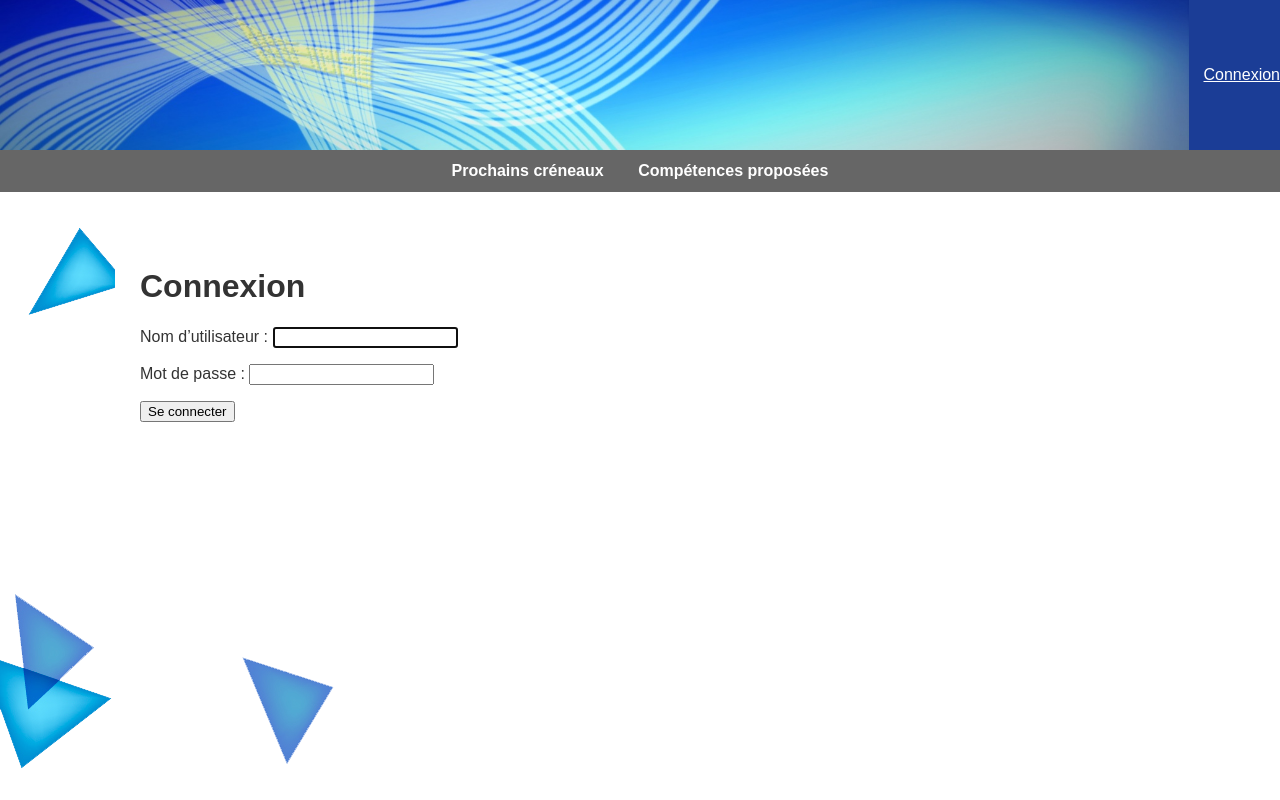
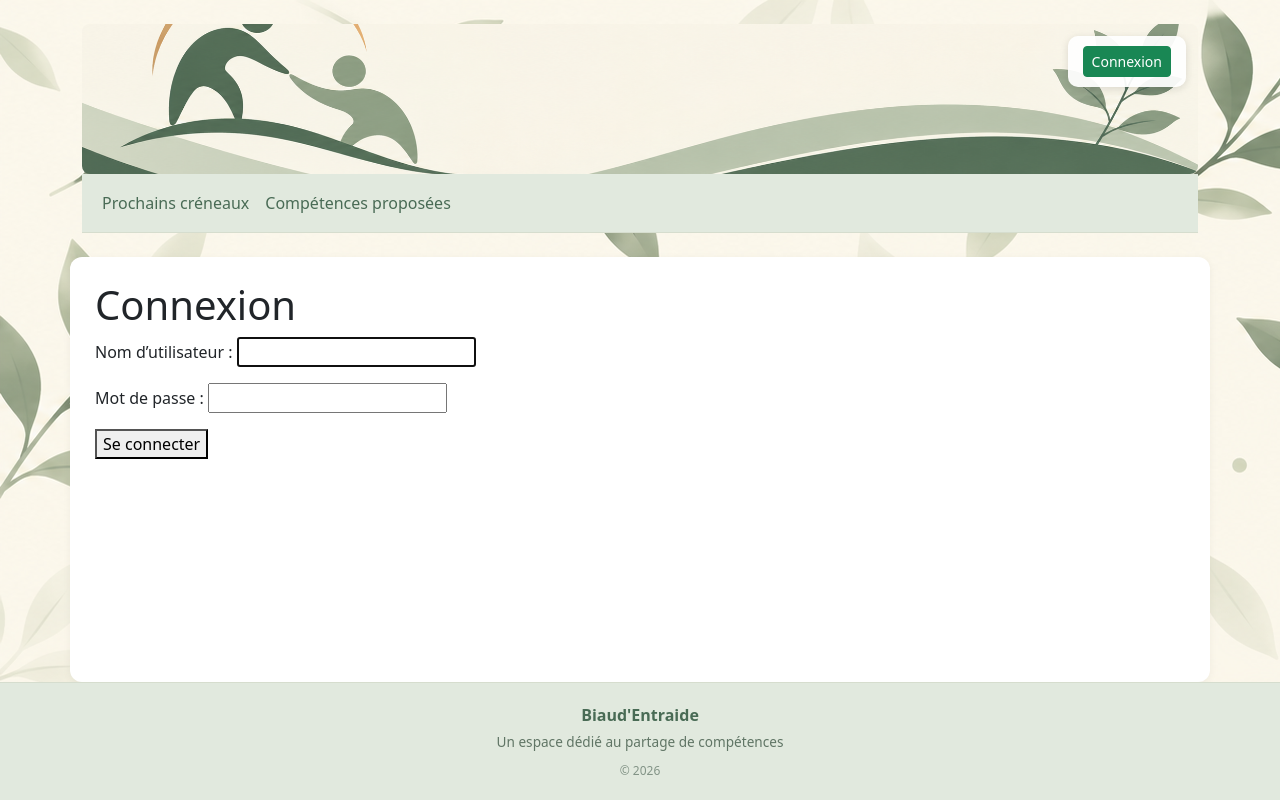
Before and after one commit to severinehmfms/evaldjango, a Django app: page /entraide/login/ in a window 1280 px wide. Run offline with Django 5.2, Linux system fonts and the light colour scheme; parts of the project's set-up code (start-up, migrations or seed data) failed here and were passed over.

Commit message:
Modification du style, en intégrant bootstrap

```diff
--- a/biaudentraide/entraide/static/entraide/style.css
+++ b/biaudentraide/entraide/static/entraide/style.css
@@ -1,7 +1,3 @@
-body {
-    background: white url("images/background.png") no-repeat;
-}
-
 /* Messages d'erreur des formulaires Django */
 /* Messages d'erreur en rouge */
 .errorlist {
--- a/biaudentraide/static/style.css
+++ b/biaudentraide/static/style.css
@@ -1,88 +1,137 @@
 body {
     margin: 0;
     font-family: Arial, sans-serif;
-    background-color: #f5f5f5;
-    color: #333;
+    background: white url("images/backgroundnew.png");
+    background-color: #F4F3EA;
+    color: #39463A;
 }
 
 header {
     text-align: center;
-    background-color: white;
 }
 
+/* Bannière */
 header img {
     width: 100%;
     max-height: 150px;
     object-fit: cover;
-}
-
-nav {
-    background-color: #666;
-    padding: 12px;
-    text-align: center;
-}
-
-nav a {
-    color: white;
-    text-decoration: none;
-    margin: 0 15px;
-    font-weight: bold;
-}
-
-nav a:hover {
-    text-decoration: underline;
-}
-
-main {
-    max-width: 1000px;
-    margin: 30px auto;
-    padding: 25px;
-    background-color: white;
-    border-radius: 8px;
-    min-height: 300px;
-}
-
-footer {
-    text-align: center;
-    padding: 15px;
-    color: #666;
-    font-size: 0.9em;
-}
-
-/* Partie supérieure de l'en-tête */
-.header-top {
-    display: flex;
-    justify-content: space-between;
-    align-items: center;
-    gap: 15px;
-    background-color: #1b3d96;
-}
-.header-top a{
-    color:white;
+    border-radius: 10px;
 }
 
 /* Informations utilisateur */
+/* Bloc utilisateur */
 .user-info {
+    position: absolute;
+    top: 12px;
+    right: 12px;
     display: flex;
     align-items: center;
-    gap: 15px;
-    background-color: #1b3d96;
-    color: white;
+    gap: 12px;
+    background-color: rgba(255, 255, 255, 0.93);
+    padding: 10px 15px;
+    border-radius: 10px;
+    box-shadow: 0 2px 8px rgba(0, 0, 0, 0.12);
 }
+
 .user-info form {
     margin: 0;
 }
 
-.user-info button {
-    padding: 7px 12px;
-    border: none;
-    border-radius: 5px;
-    background-color: #d9534f;
+.user-name {
+    font-size: 0.9rem;
+    color: #496B55;
+    font-weight: 600;
+}
+
+/* Footer */
+.footer {
+    background-color: #E1E9DE;
+    border-top: 1px solid #D6DDCE;
+    padding: 20px 0;
+    margin-top: 40px;
+}
+
+.footer-title {
+    color: #496B55;
+    font-weight: 600;
+    margin-bottom: 5px;
+}
+
+.footer-description {
+    color: #607565;
+    font-size: 0.85rem;
+}
+
+.footer-copyright {
+    color: #829386;
+    font-size: 0.75rem;
+    margin-top: 10px;
+}
+
+/* Contenu principal */
+main {
+    background-color: #FFFFFF;
+    padding: 25px !important;
+    border-radius: 12px;
+    box-shadow: 0 2px 8px rgba(0, 0, 0, 0.05);
+}
+
+/* Boutons */
+.btn-success {
+    background-color: #496B55;
+    border-color: #496B55;
+}
+
+.btn-success:hover {
+    background-color: #36523F;
+    border-color: #36523F;
+}
+
+.btn-outline-success {
+    color: #496B55;
+    border-color: #496B55;
+}
+
+.btn-outline-success:hover {
+    background-color: #496B55;
+    border-color: #496B55;
+}
+
+/* Barre de navigation */
+.navigation {
+    background-color: #E1E9DE;
+    border-bottom: 1px solid #D6DDCE;
+}
+
+/* Liens du menu */
+.navigation .nav-link {
+    color: #496B55;
+    border-radius: 8px;
+    padding: 9px 15px;
+    transition: background-color 0.2s, color 0.2s;
+}
+
+/* Survol */
+.navigation .nav-link:hover {
+    background-color: #D6DDCE;
+    color: #36523F;
+}
+
+/* Lien actif */
+.navigation .nav-link.active {
+    background-color: #496B55;
     color: white;
-    cursor: pointer;
+    font-weight: 600;
+}
+
+/* Focus clavier */
+.navigation .nav-link:focus-visible {
+    outline: 2px solid #496B55;
+    outline-offset: 2px;
 }
 
 /*Style des messages en fonction du type de messages */
+/*
 .success {
     color: green;
 }
--- a/biaudentraide/templates/base.html
+++ b/biaudentraide/templates/base.html
@@ -5,52 +5,73 @@
 
     <meta charset="UTF-8">
     <title>{% block title %}Biaud'Entraide{% endblock %}</title>
+
+
     <link rel="stylesheet" href="{% static 'style.css' %}">
     <link rel="stylesheet" href="{% static 'entraide/style.css' %}">
+    <link href="https://cdn.jsdelivr.net/npm/bootstrap@5.3.8/dist/css/bootstrap.min.css" rel="stylesheet">
+
 </head>
-<body>
+<body class="d-flex flex-column min-vh-100">
 
 <header>
         {% block header %}
-            <div class="header-top">
-                <img src="{% static 'images/banner-header.jpg' %}" alt="Bannière du site" height="150">
+            <div class="container my-4" > <!-- class="header-top"  -->
+                <div class="position-relative">
+                    <img src="{% static 'images/banner-header.png' %}" alt="Bannière du site" height="150" class="img-fluid w-100 rounded-3">
+
                     <div class="user-info">
                         {% if user.is_authenticated %}
                             <!-- plus sécurisé avec post mais possible aussi de mettre un lien déconnexion-->
-                        <p> {{ user.first_name }} {{ user.last_name }}<form method="post" action="{% url 'entraide:logout' %}">{% csrf_token %}<button type="submit">Déconnexion</button></form></p>
+                            <p> {{ user.first_name }} {{ user.last_name }}<form method="post" action="{% url 'entraide:logout' %}">
+                            {% csrf_token %}<button type="submit" class="btn btn-outline-success btn-sm">Déconnexion</button></form></p>
                         {% else %}
-                        <a href="{% url 'entraide:login' %}">Connexion</a>
+                            <a href="{% url 'entraide:login' %}" class="btn btn-success btn-sm">Connexion</a>
                         {% endif %}
                     </div>
                 </div>
 
-            <nav>
+                <div class="col-md-12">
+                    <nav class="navbar navbar-expand-lg navigation">
+                       <div class="container">
+                            <div class="navbar-nav">
                                 {% block menu %}
                                     {% if user.is_authenticated %}
-                        <a href="{% url 'entraide:index' %}">Page d'accueil : Mes créneaux </a>
+                                        <a class="nav-link {% if request.resolver_match.url_name == 'index' %}active{% endif %}"
+                                           href="{% url 'entraide:index' %}">
+                                            Page d'accueil : Mes créneaux
+                                        </a>
+                                        <a class="nav-link {% if request.resolver_match.url_name == 'myhelpschedules' %}active{% endif %}"
+                                           href="{% url 'entraide:myhelpschedules' %}">Mes actions </a>
 
-                        <a href="{% url 'entraide:myhelpschedules' %}">Mes actions </a>
+                                        <a class="nav-link {% if request.resolver_match.url_name == 'addschedule' %}active{% endif %}"
+                                           href="{% url 'entraide:addschedule' %}">Nouveau créneau </a>
 
-                        <a href="{% url 'entraide:addschedule' %}">Nouveau créneau </a>
+                                        <a class="nav-link {% if request.resolver_match.url_name == 'majskills' %}active{% endif %}"
+                                           href="{% url 'entraide:majskills' %}">Mes compétences</a>
 
-                        <a href="{% url 'entraide:majskills' %}">Mes compétences</a>
+                                        <a class="nav-link {% if request.resolver_match.url_name == 'majskillsbis' %}active{% endif %}"
+                                           href="{% url 'entraide:majskillsbis' %}">Mes compétences Nouveau formulaire</a>
 
-                        <a href="{% url 'entraide:majskillsbis' %}">Mes compétences Nouveau formulaire</a>
-
-                        <a href="{% url 'entraide:helpschedules' %}">Prochains créneaux </a>
+                                        <a class="nav-link {% if request.resolver_match.url_name == 'helpschedules' %}active{% endif %}"
+                                           href="{% url 'entraide:helpschedules' %}">Prochains créneaux </a>
 
                                     {% else %}
-                        <a href="{% url 'entraide:index' %}">Prochains créneaux</a>
+                                        <a class="nav-link {% if request.resolver_match.url_name == 'index' %}active{% endif %}"
+                                           href="{% url 'entraide:index' %}">Prochains créneaux</a>
 
-                        <a href="{% url 'entraide:allskills' %}">Compétences proposées</a>
+                                        <a class="nav-link {% if request.resolver_match.url_name == 'allskills' %}active{% endif %}"
+                                           href="{% url 'entraide:allskills' %}">Compétences proposées</a>
                                     {% endif %}
                                 {% endblock %}
+                            </div>
+                       </div>
                     </nav>
-
+                </div>
        {% endblock %}
 </header>
 
-<main>
+<main class="container flex-grow-1 py-4">
     {% if messages %}
         {% for message in messages %}
            <p class="message {{ message.tags }}">
@@ -62,5 +83,19 @@
     {% block main %}{% endblock %}
 </main>
 
+<script src="https://cdn.jsdelivr.net/npm/bootstrap@5.3.8/dist/js/bootstrap.bundle.min.js"></script>
 </body>
+
+<footer class="footer mt-auto">
+    <div class="container text-center">
+        <div class="footer-title">Biaud'Entraide</div>
+        <div class="footer-description">
+            Un espace dédié au partage de compétences
+        </div>
+        <div class="footer-copyright">
+            © 2026
+        </div>
+    </div>
+</footer>
+
 </html>
```
Also changed, not shown: other parts of biaudentraide/static/style.css (+55 -0 lines), biaudentraide/static/images/background.png (renamed from biaudentraide/entraide/static/entraide/images/background.png), biaudentraide/static/images/backgroundnew.png (added), biaudentraide/static/images/banner-header.png (added). Lines whose indentation alone changed are shown as unchanged.
